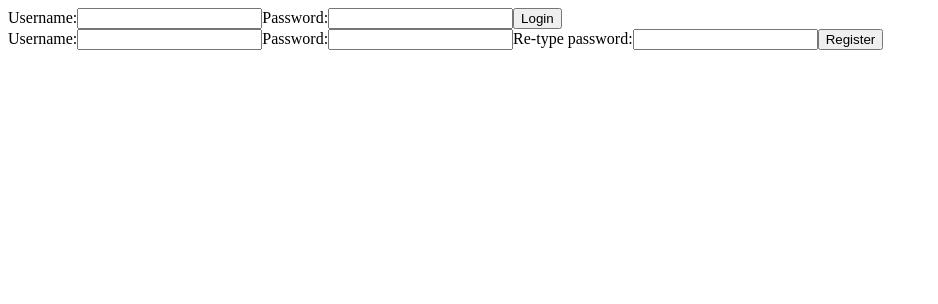
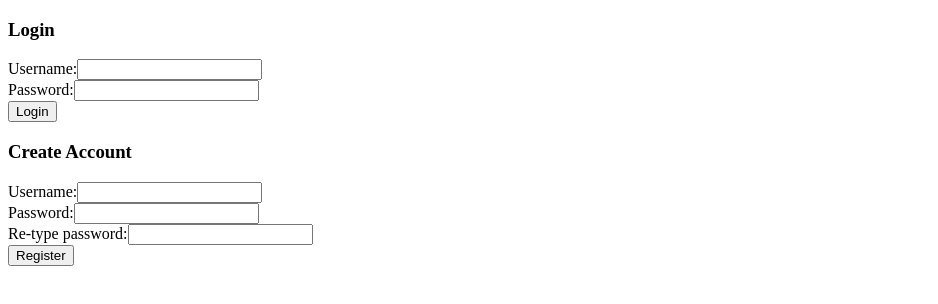
Before and after one commit to oliviagrace12/react-todo, a React (Create React App) app: page / in a window 1280 px wide. Shown: the top 304 px of the page, without its empty margins (0-938 px from the left). Built offline with nearby package versions, Linux system fonts and the light colour scheme.

Commit message:
finish hw 2

```diff
--- a/src/App.js
+++ b/src/App.js
@@ -1,7 +1,11 @@
 import UserBar from "./UserBar";
 
 function App() {
-  return <UserBar />
+  return (
+    <>
+      <UserBar />
+    </>
+  )
 }
 
 export default App;
--- /dev/null
+++ b/src/CreateItem.js
@@ -0,0 +1,20 @@
+import React from 'react'
+
+export default function CreateItem() {
+    return (
+        <form onSubmit={e => e.preventDefault()}>
+            <div>
+                <label htmlFor="create-title">Title: </label>
+                <input type="text" name="create-title" id="create-title" />
+            </div>
+            <div>
+                <label htmlFor="create-description">Description: </label>
+                <br />
+                <textarea name="create-description" id="create-description" />
+            </div>
+            <div>
+                <input type="submit" value="Create" />
+            </div>
+        </form>
+    )
+}
--- /dev/null
+++ b/src/Item.js
@@ -0,0 +1,22 @@
+import React from 'react'
+
+export default function Item({ title, description, dateCreated, complete, dateCompleted }) {
+    return (
+        <div>
+
+            <h3>{title}</h3>
+            <h5>{description}</h5>
+            <h5><i>{dateCreated}</i></h5>
+            <form>
+                <label>
+                    Completed
+                    <input
+                        name="isCompleted"
+                        type="checkbox"
+                        checked={complete} />
+                </label>
+            </form>
+
+        </div>
+    )
+}
--- /dev/null
+++ b/src/ItemList.js
@@ -0,0 +1,9 @@
+import React from 'react'
+
+export default function ItemList({ items }) {
+    return (
+        <div>
+            <ul>{items}</ul>
+        </div>
+    )
+}
--- a/src/Login.js
+++ b/src/Login.js
@@ -2,12 +2,20 @@ import React from 'react'
 
 export default function Login() {
     return (
+        <div>
+            <h3>Login</h3>
             <form onSubmit={e => e.preventDefault()}>
+                <div>
                     <label htmlFor="login-username">Username:</label>
                     <input type="text" name="login-username" id="login-username" />
+                </div>
+                <div>
                     <label htmlFor="login-password">Password:</label>
                     <input type="password" name="login-password" id="login-password" />
+                </div>
+
                 <input type="submit" value="Login" />
             </form>
+        </div>
     )
 }
--- a/src/Logout.js
+++ b/src/Logout.js
@@ -3,7 +3,7 @@ import React from 'react'
 export default function Logout({ user }) {
     return (
         <form onSubmit={e => e.preventDefault()}>
-            Logged in as: <b>{user}</b>
+            Logged in as: <b>{user} </b>
             <input type="submit" value="Logout" />
         </form>
     )
--- a/src/Register.js
+++ b/src/Register.js
@@ -2,17 +2,25 @@ import React from 'react'
 
 export default function Register() {
     return (
+        <div>
+            <h3>Create Account</h3>
             <form onSubmit={e => e.preventDefault()}>
+                <div>
                     <label htmlFor="register-username">Username:</label>
                     <input type="text" name="register-username" id="register_username" />
-
+                </div>
+                <div>
                     <label htmlFor="register-password">Password:</label>
                     <input type="password" name="register-password" id="register-password" />
-
+                </div>
+                <div>
                     <label htmlFor="register-password-repeat">Re-type password:</label>
                     <input type="password" name="register-password-repeat" id="register-password-repeat" />
-
+                </div>
+                <div>
                     <input type="submit" value="Register" />
+                </div>
             </form>
+        </div>
     )
 }
--- a/src/UserBar.js
+++ b/src/UserBar.js
@@ -1,4 +1,7 @@
 import React from 'react'
+import CreateItem from './CreateItem'
+import Item from './Item'
+import ItemList from './ItemList'
 import Login from './Login'
 import Logout from './Logout'
 import Register from './Register'
@@ -6,7 +9,15 @@ import Register from './Register'
 export default function UserBar() {
     const user = ''
     if (user) {
-        return <Logout user={user} />
+        return (
+            <>
+                <Logout user={user} />
+                <h3>Create To-Do Item</h3>
+                <CreateItem />
+                <h3>To-Do List</h3>
+                <ItemList />
+            </>
+        )
     } else {
         return (
             <>
```
Lines whose indentation alone changed are shown as unchanged.
